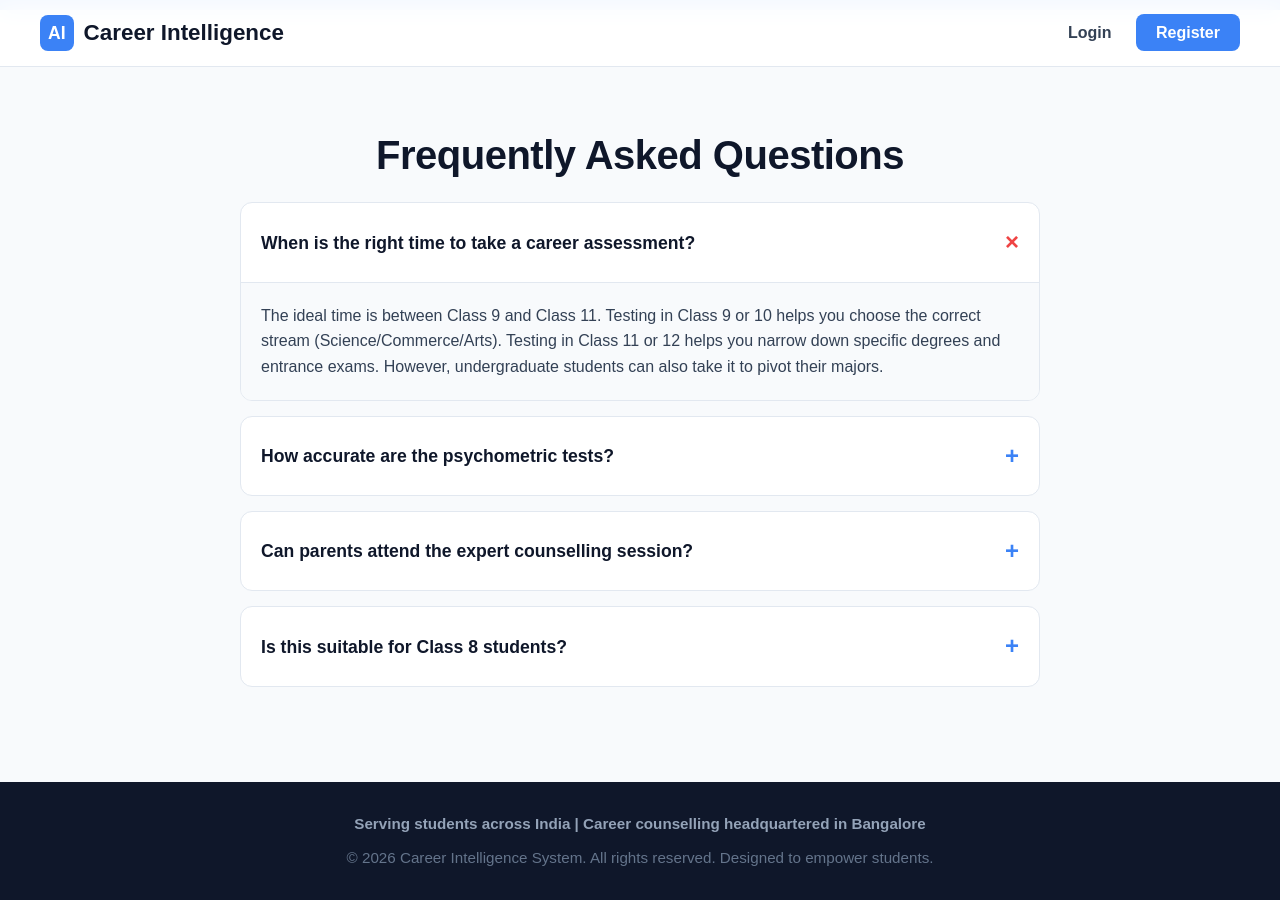
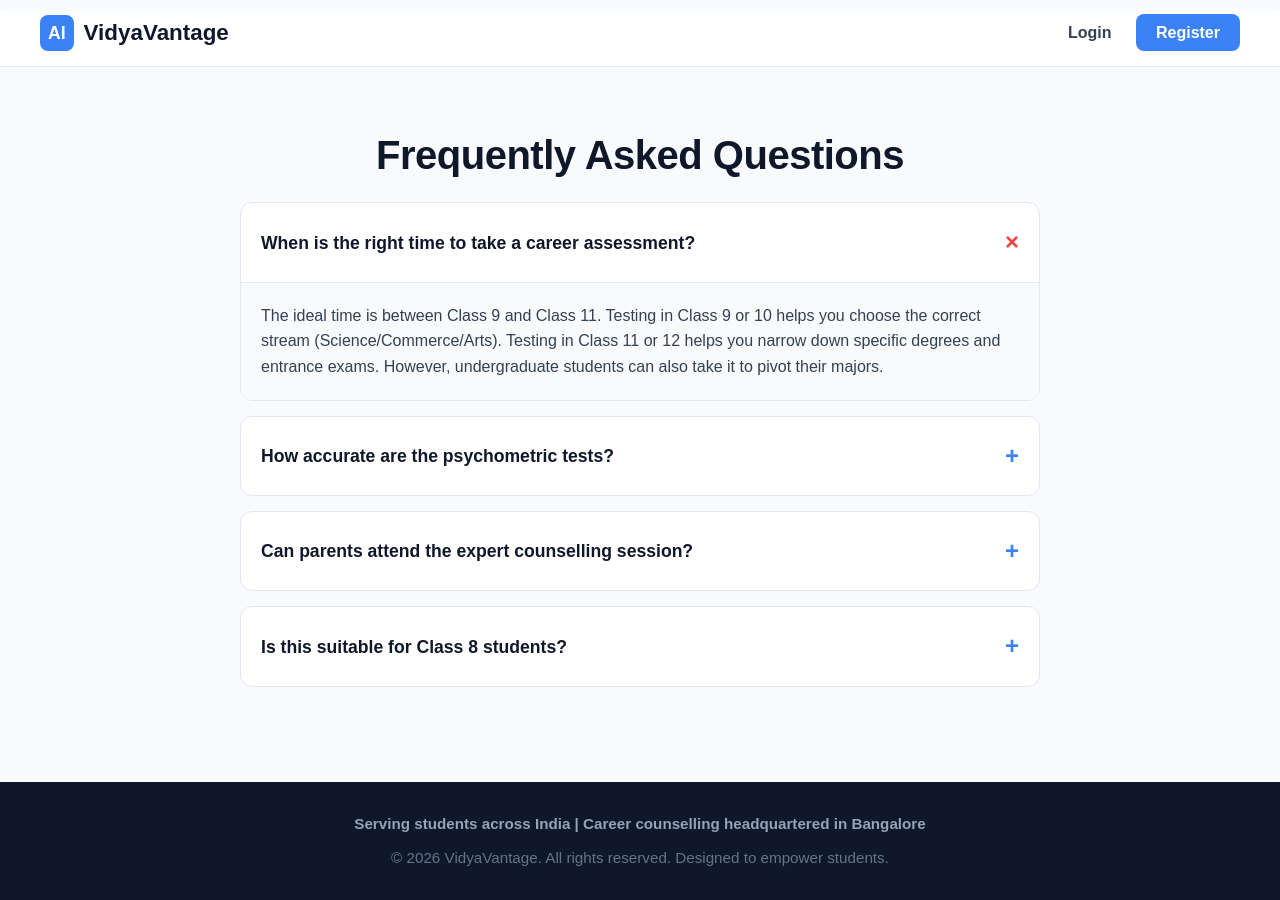
Before and after one commit to antoniovn96/vidyavantage.github.io, a Jekyll site: the page index.html, which Jekyll copies as it is, in a window 1280 px wide and 900 px high, scrolled down 6138 px. Built offline with Jekyll 4.4.1, drawn with Linux system fonts in a browser that asks for light colours.

Commit message:
Update index.html

```diff
--- a/index.html
+++ b/index.html
@@ -3,12 +3,13 @@
 <head>
     <meta charset="UTF-8">
     <meta name="viewport" content="width=device-width, initial-scale=1.0">
-    <title>India's Career Intelligence Platform | Guidance & Psychometric Test</title>
+    <title>VidyaVantage | India's Career Intelligence Platform</title>
 
     <meta name="description" content="AI-powered career guidance and psychometric testing for students of Class 8 to 12. Discover the right stream and career path with expert counselling.">
-    <meta property="og:title" content="Career Guidance & Psychometric Test for Students">
+    <meta property="og:title" content="VidyaVantage | Career Guidance & Psychometric Test">
     <meta property="og:description" content="AI-powered career guidance platform for students of Class 8–12. Discover the right stream and career path.">
     <meta property="og:type" content="website">
+    <meta property="og:site_name" content="VidyaVantage">
 
     <link rel="icon" type="image/png" sizes="16x16" href="assets/image/favicon-16x16.png">
 
@@ -194,7 +195,7 @@
 
 <header>
     <div class="nav-inner">
-        <a href="#" class="logo"><span>AI</span> Career Intelligence</a>
+        <a href="#" class="logo"><span>AI</span> VidyaVantage</a>
         <div id="nav-auth-container">
             <a href="#loginArea" style="color:var(--text-main); text-decoration:none; font-weight:800; margin-right:20px;">Login</a>
             <a href="register.html" class="btn-nav">Register</a>
@@ -506,14 +507,14 @@
 <footer>
     <div class="container">
         <p style="margin:0 0 10px 0; font-weight: bold; color: #94a3b8;">Serving students across India | Career counselling headquartered in Bangalore</p>
-        &copy; 2026 Career Intelligence System. All rights reserved. Designed to empower students.
+        &copy; 2026 VidyaVantage. All rights reserved. Designed to empower students.
     </div>
 </footer>
 
 <script type="module">
     import { initializeApp } from "[https://www.gstatic.com/firebasejs/10.8.1/firebase-app.js](https://www.gstatic.com/firebasejs/10.8.1/firebase-app.js)";
     import { getAuth, signInWithEmailAndPassword, onAuthStateChanged, GoogleAuthProvider, signInWithPopup, signOut } from "[https://www.gstatic.com/firebasejs/10.8.1/firebase-auth.js](https://www.gstatic.com/firebasejs/10.8.1/firebase-auth.js)";
-    import { getFirestore, doc, setDoc, getDoc } from "[https://www.gstatic.com/firebasejs/10.8.1/firebase-firestore.js](https://www.gstatic.com/firebasejs/10.8.1/firebase-firestore.js)";
+    import { getFirestore, doc, getDoc } from "[https://www.gstatic.com/firebasejs/10.8.1/firebase-firestore.js](https://www.gstatic.com/firebasejs/10.8.1/firebase-firestore.js)";
 
     // ⚠️ REPLACE WITH YOUR FIREBASE CONFIG
     const firebaseConfig = {
@@ -570,18 +571,16 @@
     onAuthStateChanged(auth, (user) => {
         if (user && !isProcessingLogin) {
 
-            // 1. Update Navbar
             if(navAuthContainer) {
                 navAuthContainer.innerHTML = `<a href="student_portal.html" class="btn-nav">Dashboard ➔</a>`;
             }
 
-            // 2. Update bottom Login Card to a Welcome Card
             if(authCardContainer) {
                 authCardContainer.innerHTML = `
                     <div style="text-align:center;">
                         <div style="font-size: 3rem; margin-bottom: 10px;">👋</div>
                         <h2 style="color:var(--dark); margin:0 0 10px 0;">Welcome Back!</h2>
-                        <p style="color:var(--text-muted); margin-bottom:25px;">You are securely authenticated.</p>
+                        <p style="color:var(--text-muted); margin-bottom:25px;">You are securely logged into VidyaVantage.</p>
                         <button onclick="window.location.href='student_portal.html'" class="btn-large" style="width:100%; margin-bottom:15px; border:none;">Enter My Dashboard ➔</button>
                         <br>
                         <button id="quickLogoutBtn" style="background:none; border:none; color:var(--danger); cursor:pointer; font-weight:800; font-size:0.95rem; font-family:inherit; text-decoration:underline; margin-top: 10px;">Sign Out Securely</button>
```
Also changed, not shown: other parts of index.html (+3 -11 lines).
